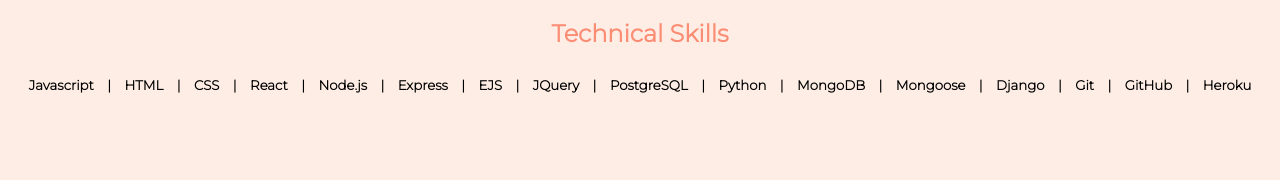
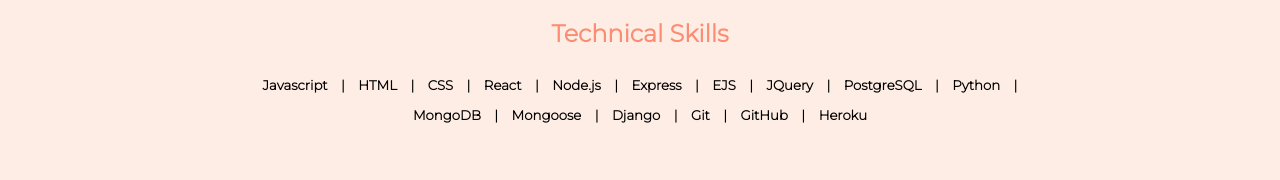
Before and after one commit to janiceh94/portfolio1, a React (Create React App) app: page / in a window 1280 px wide. Shown: the part 203-383 px from the top of the page. Built offline with nearby package versions, Linux system fonts and the light colour scheme.

Commit message:
changed padding for skill sets

```diff
--- a/src/style.css
+++ b/src/style.css
@@ -40,6 +40,7 @@
     text-align: center;
     line-height: 30px;
     word-spacing: 10px;
+    padding: 0 20% 0 20%;
 }
 /* Projects */
 #projects {
```
